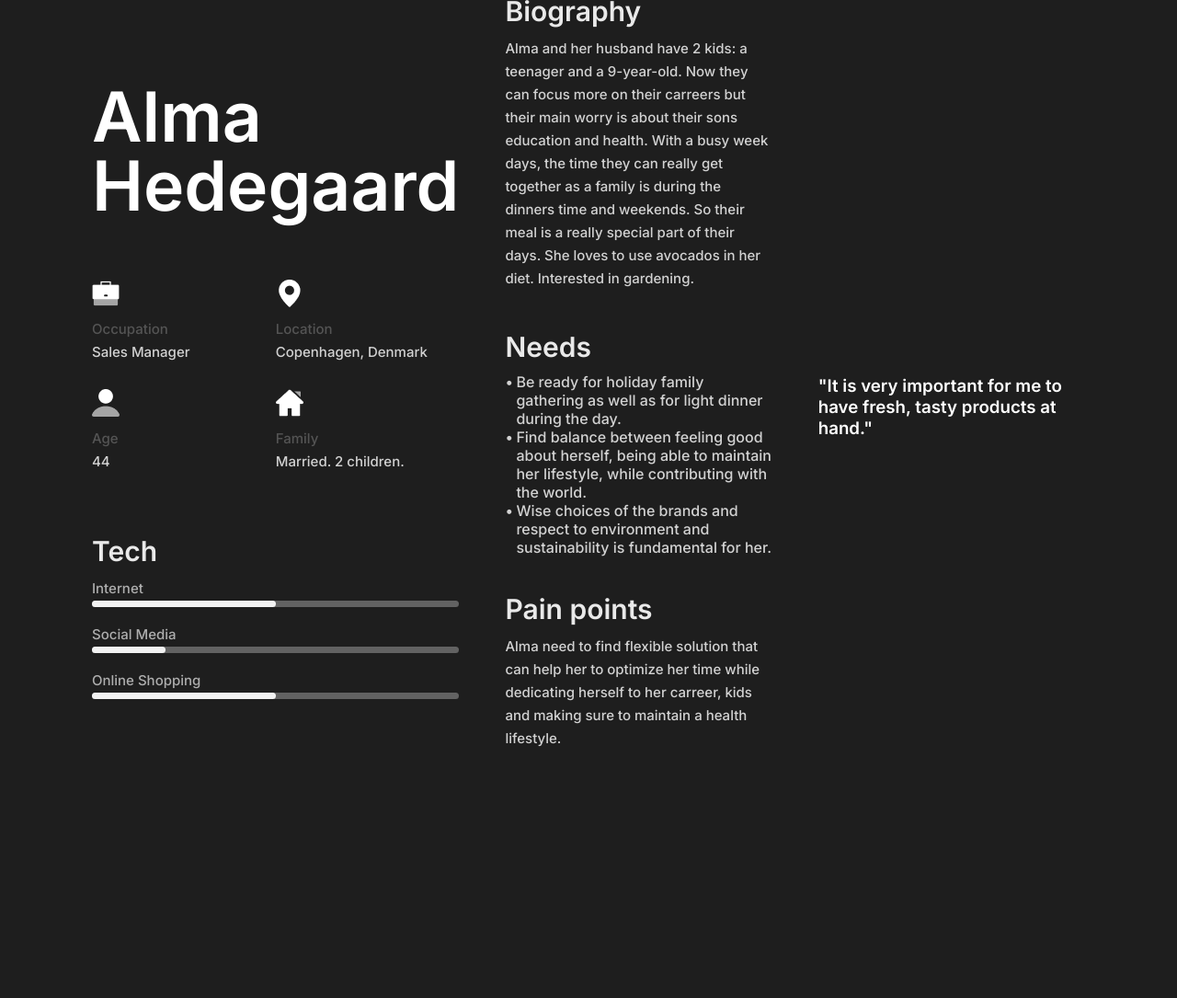
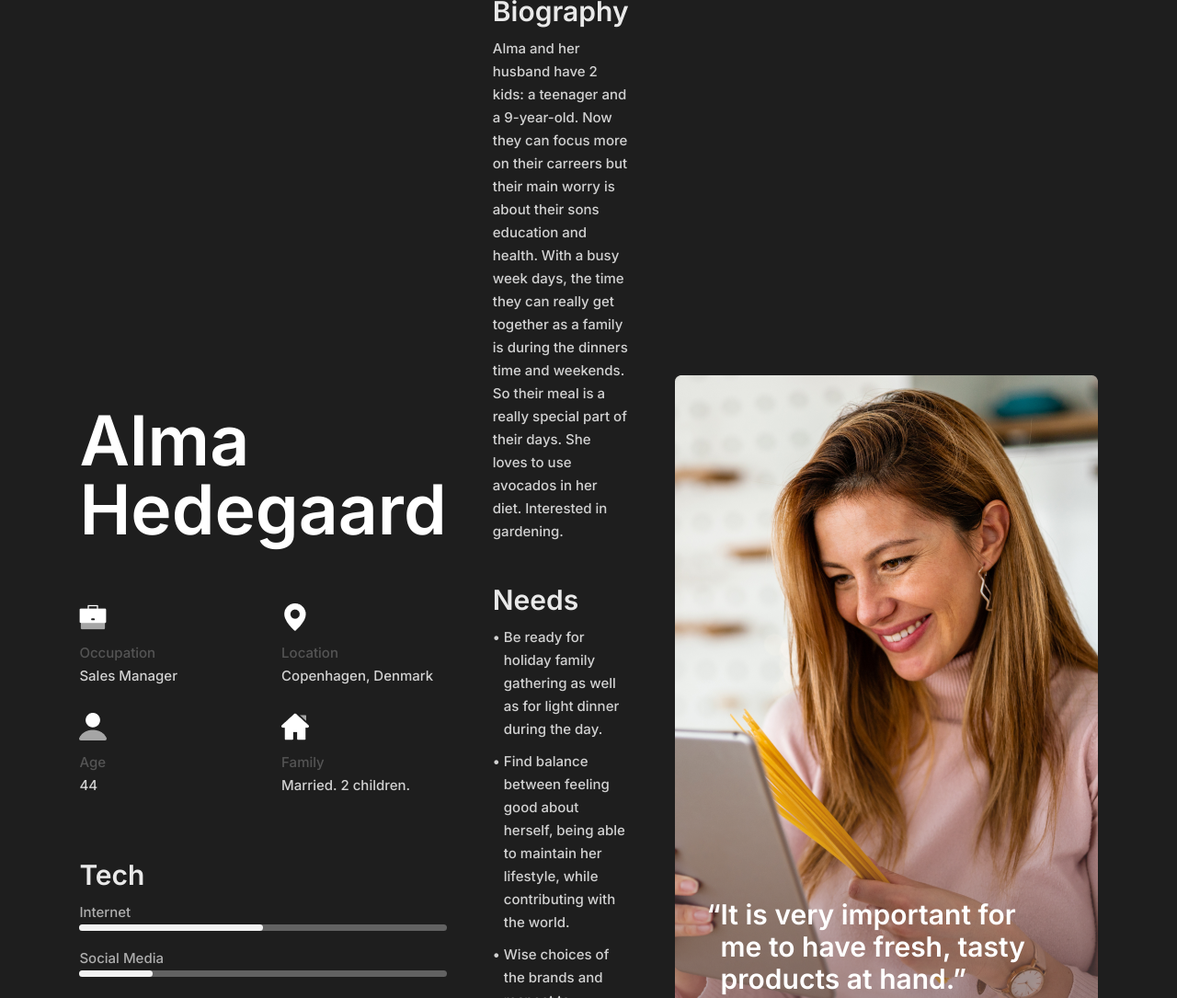
Before and after one commit to Zinfira/CV_card, a plain HTML site: page index.html in a window 1280 px wide. Shown: the top 1085 px of the page at 92% size. Before the commit the page ends 865 px from the top, so only its background shows below. Drawn offline with Linux system fonts and the light colour scheme.

Commit message:
work on column 3, add some ability to info-description

```diff
--- a/index.html
+++ b/index.html
@@ -73,18 +73,18 @@
           <li class="column-2__list">Wise choices of the brands and respect to environment and sustainability is fundamental for her.</li>
         </ul>
       </section>
-      <section>
+      <section class="column-2__pain-points">
         <h2 class="column-2__title">Pain points</h2>
         <p class="column-2__text">Alma need to find flexible solution that can help her to optimize her time while dedicating herself to her
           carreer, kids and making sure to maintain a health lifestyle. </p>
       </section>
     </div>
     <div class="column">
-      <section>
-        <img src="" alt="">
-        <div class="quote">
-          <h3>"It is very important for me to have fresh, tasty products at hand."</h3>
-        </div>
+      <section class="column-3">
+        <img src="img/avatar.png" alt="Photo">
+        <blockquote class="column-3__quote">
+          <h3 class="column-3__quote-text">It is very important for me to have fresh, tasty products at hand.</h3>
+        </blockquote>
       </section>
     </div>
   </div>
--- a/styles.css
+++ b/styles.css
@@ -24,11 +24,6 @@ html, body {
   margin: auto 100px;
 }
 
-/* .column {
-  flex: 30%;
-  flex-direction: column;
-} */
-
 h1 {
   font-weight: 600;
   font-size: 75px;
@@ -40,11 +35,12 @@ h1 {
   display: flex;
   align-items: flex-start;
   flex-wrap: wrap;
+  justify-content: space-between;
   margin-bottom: 45px;
 }
 
 .column-1__info {
-  width: 50%;
+  width: 45%;
   margin-bottom: 28px;
 }
 
@@ -55,6 +51,13 @@ h1 {
 
 .column-1__info-category {
   color: #FFFFFF4D;
+}
+
+.column-1__info-desc {
+  -webkit-line-clamp: 3;
+  display: -webkit-box;
+  -webkit-box-orient: vertical;
+  overflow: hidden;
 }
 
 h2 {
@@ -115,11 +118,15 @@ p {
 
 .column-2__lists {
   margin-bottom: 45px;
-  /* padding-left: 14px; */
-  /* text-indent: 0%; */
-  /* list-style-position: inside; */
   list-style-type: none;
   opacity: 0.8;
+}
+
+.column-2__list {
+  font-weight: 500;
+  font-size: 15px;
+  line-height: 25px;
+  padding-bottom: 10px;
 }
 
 .column-2__lists > .column-2__list {
@@ -132,3 +139,31 @@ p {
   position: absolute;
   left: 0;
 }
+
+.column-2__pain-points .column-2__text {
+  margin-bottom: 0;
+}
+
+.column-3__quote {
+  position: relative;
+}
+
+.column-3__quote-text {
+  position: absolute;
+  bottom: 80px;
+  font-weight: 600;
+  font-size: 30px;
+  line-height: 35px;
+  padding-left: 50px;
+  padding-right: 50px;
+}
+
+.column-3__quote-text::before {
+  content: '“';
+  position: absolute;
+  left: 35px;
+}
+
+.column-3__quote-text::after {
+  content: '”';
+}
```
